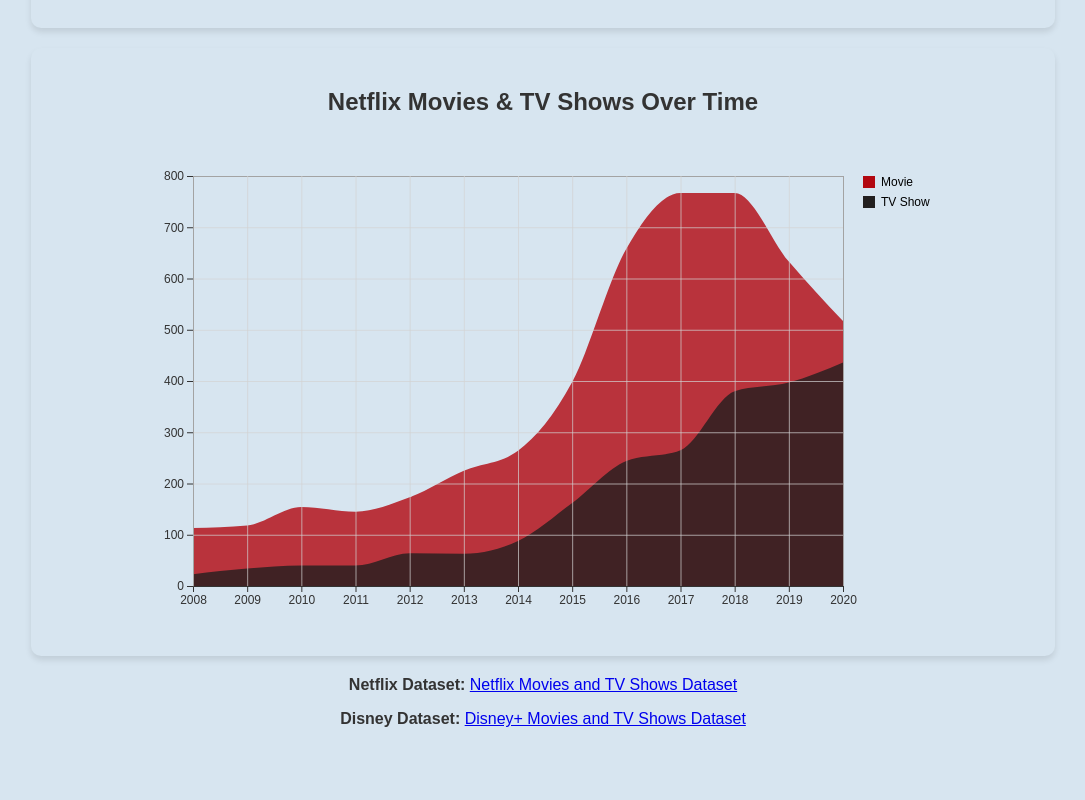
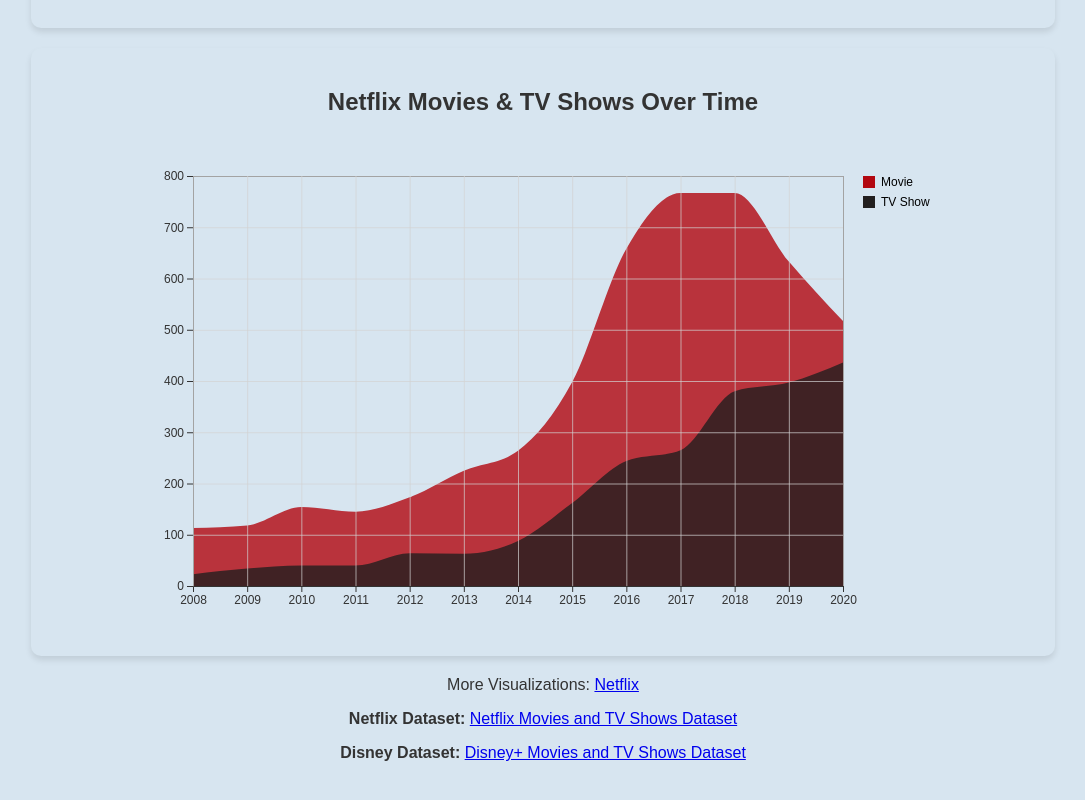
Before and after one commit to hadt222/data_visualization, a plain HTML site: page index.html in a window 1280 px wide. Shown: the part 2188-2988 px from the top of the page, without its empty margins (97-1182 px from the left). Drawn offline with nearby package versions, Linux system fonts and the light colour scheme.

Commit message:
final_version

```diff
--- a/dashboard2/styles.css
+++ b/dashboard2/styles.css
@@ -98,3 +98,18 @@ svg {
         height: auto;
     }
 }
+.button-link {
+    display: inline-block;
+    padding: 10px 20px;
+    font-size: 16px;
+    color: white;
+    background-color: #007BFF;
+    text-decoration: none;
+    border: none;
+    border-radius: 5px;
+    cursor: pointer;
+}
+
+.button-link:hover {
+    background-color: #0056b3;
+}
--- a/index.html
+++ b/index.html
@@ -66,6 +66,10 @@
                 </div>
             </div>
         </div>
+        <div class = "button-link">
+            More Visualizations: <a href="netflix_visualization.html" >Netflix</a>
+
+        </div>
 
         <div class="data-info">
             <p>
```
